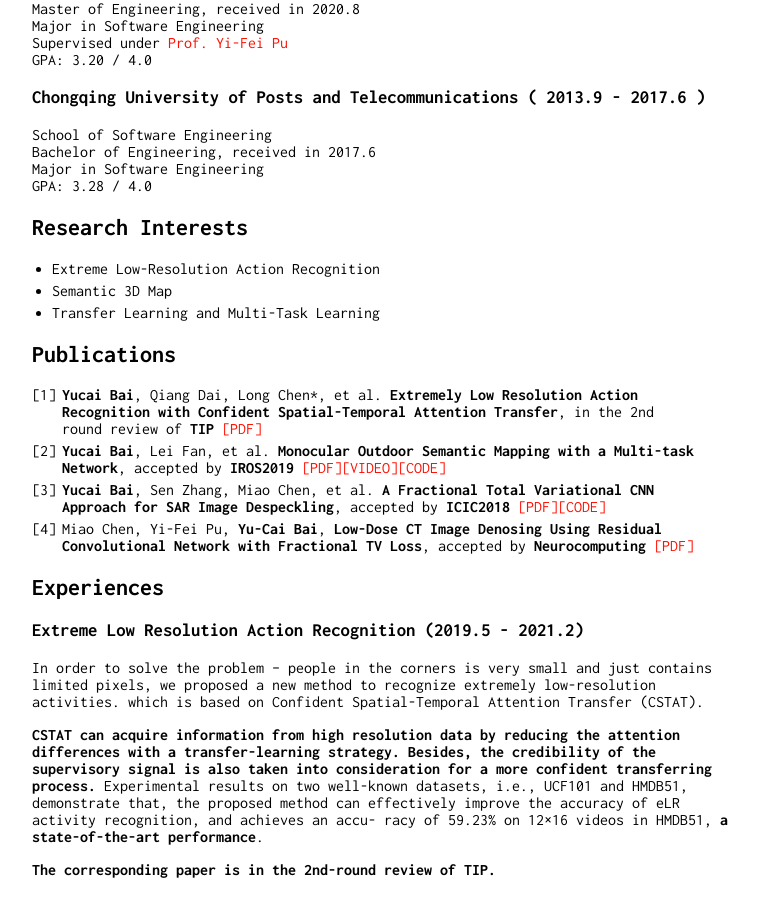
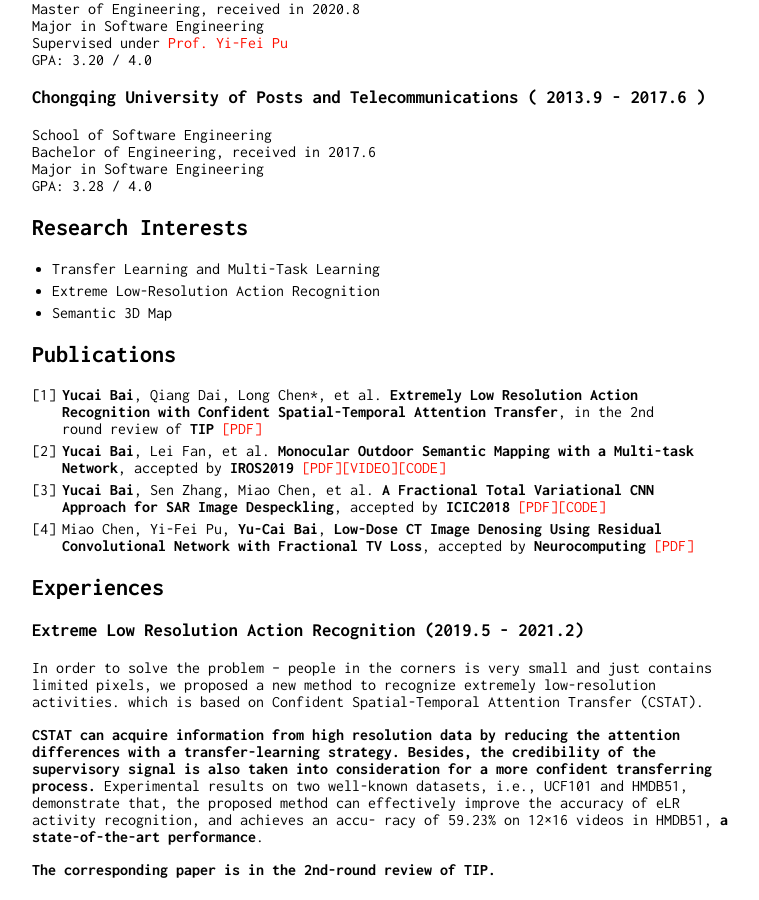
Before and after one commit to RaymondByc/raymondbyc-github.io, a Jekyll site: the page built from index.md, in a window 1280 px wide and 900 px high, scrolled down 465 px. Shown: the whole window, without its empty margins (258-1017 px from the left). Built offline with Jekyll 4.4.1, drawn with Linux system fonts in a browser that asks for light colours; our own code applies the rules of GitHub Pages for plain Markdown files.

```diff
--- a/index.md
+++ b/index.md
@@ -31,9 +31,9 @@ Major in Software Engineering
 GPA: 3.28 / 4.0
 
 ## Research Interests
+- Transfer Learning and Multi-Task Learning
 - Extreme Low-Resolution Action Recognition
 - Semantic 3D Map
-- Transfer Learning and Multi-Task Learning
 
 ## Publications
 1. __Yucai Bai__, Qiang Dai, Long Chen*, et al. __Extremely Low Resolution Action Recognition with Confident Spatial-Temporal Attention Transfer__, in the 2nd round review of __TIP__ [\[PDF\]](https://arxiv.org/pdf/1909.03580.pdf)
```
